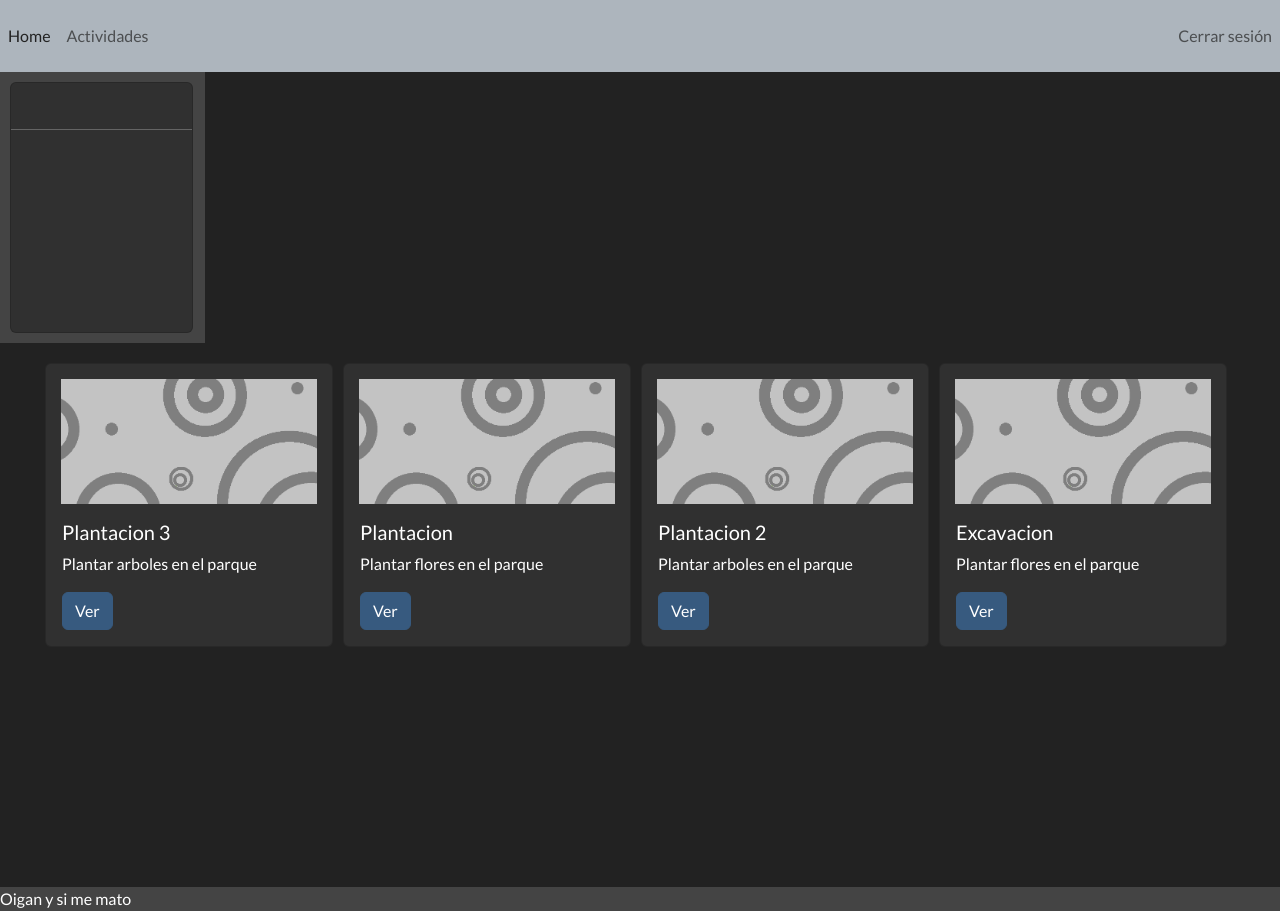
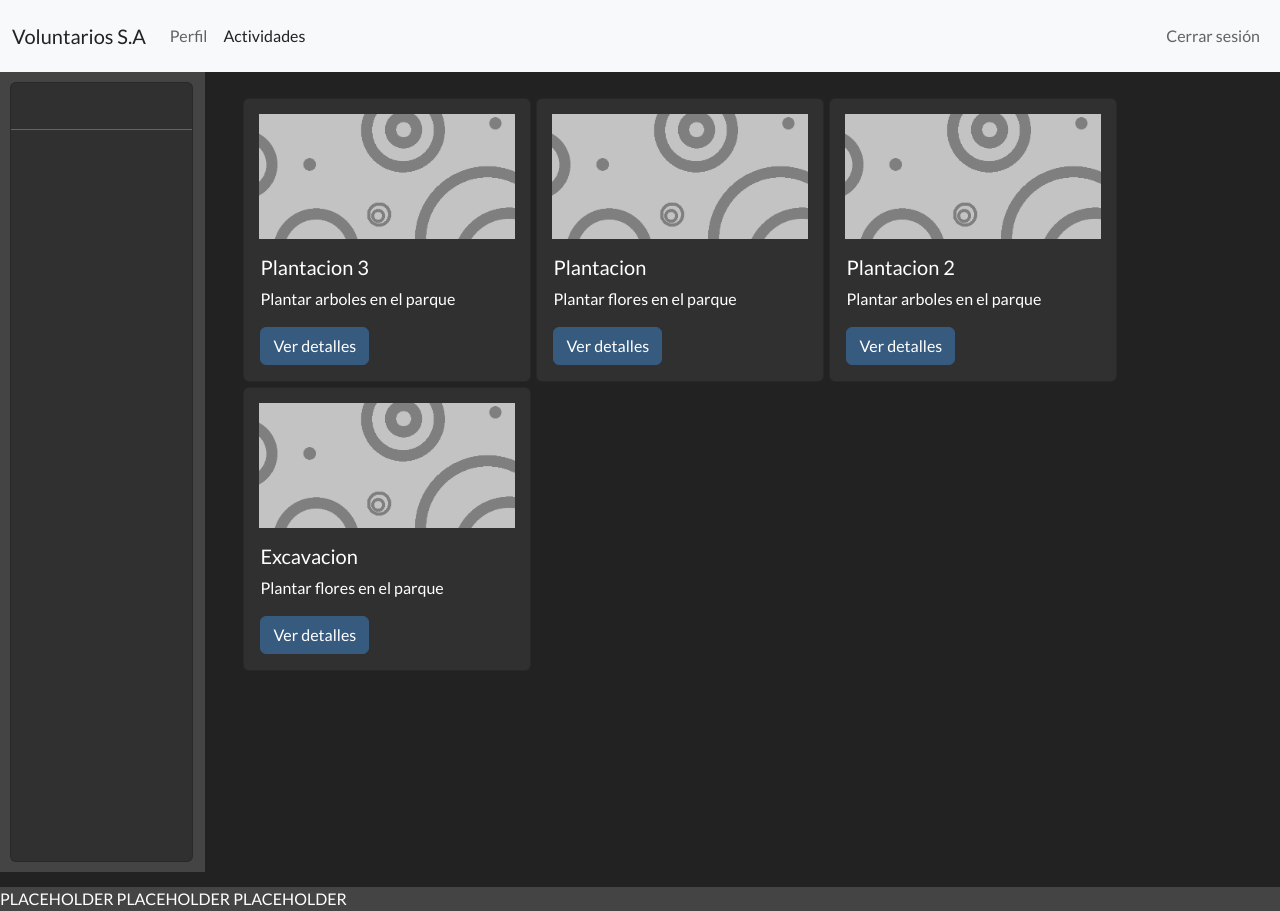
Before and after one commit to JJGL-2264422/WebVoluntarios, a PHP site: page /vista/menu_actividades.php in a window 1280 px wide. Run offline with PHP 8.4, Linux system fonts and the light colour scheme; data comes from the database, SQL or seed files in the repository.

Commit message:
Reenvia correctamente a actividad_detalles con el ID de la actividad. Cambios graficos menores.

```diff
--- a/vista/menu_actividades.php
+++ b/vista/menu_actividades.php
@@ -1,7 +1,7 @@
 <?php
 include("../controlador/conectarBD.php");
 
-$SELsql = "SELECT * FROM actividades";
+$SELsql = "SELECT * FROM actividades WHERE ac_activo = 1";
 $statement = $conn->prepare($SELsql);
 $statement->execute();
 $listaActs = $statement->fetchAll(PDO::FETCH_ASSOC);
@@ -17,13 +17,16 @@
     <title>Actividades</title>
 </head>
 <body>
-    <nav class="navbar navbar-expand navbar-light bg-light justify-content-between">
-        <div class="nav navbar-nav">
-          <a class="nav-item nav-link active" href="#">Home <span class="sr-only">(current)</span></a>
-          <a class="nav-item nav-link" href="#">Actividades</a>
-        </div>
-        <div class="nav navbar-nav">
-          <a class="nav-item nav-link" href="#">Cerrar sesión</a>
+    <nav class="navbar navbar-expand navbar-light bg-body-tertiary">
+        <div class="container-fluid">
+            <div class="nav navbar-nav">
+            <a class="navbar-brand" href="MenuPrincipal.php">Voluntarios S.A</a>
+            <a class="nav-item nav-link" href="./perfil.php">Perfil</a>
+            <a class="nav-item nav-link active" href="#">Actividades <span class="sr-only">(current)</span></a>
+            </div>
+            <div class="nav navbar-nav">
+            <a class="nav-item nav-link" href="#">Cerrar sesión</a>
+            </div>
         </div>
     </nav>
 
@@ -36,13 +39,13 @@
                     </div><hr>
                 </div>
             </div>
-            <div class="col-lg-9 container" style="width:1217px;margin:20px; margin-left:45px;">
+            <div class="col-lg-9 container" style="margin:2%; margin-left:2%;">
                 <!-- Crear uno por actividad -->
                 <div style="display:flex; justify-content:start; flex-wrap:wrap;">
                 <?php
                     foreach($listaActs as $actvs){
                         echo ('
-                            <div style="margin-right:10px;margin-bottom:20px;">
+                            <div style="margin-right:5px;margin-bottom:5px;">
                                 <div class="card" style="width: 18rem;">
                                     <div style="height:125px;width:auto;overflow:hidden;margin-left:15px;margin-right:15px;margin-top:15px;">
                                     <img src="' . $actvs['act_img'] . '" style="display:block; margin-left:auto; margin-right:auto; width:100%;">
@@ -50,11 +53,12 @@
                                     <div class="card-body">
                                         <h5 class="card-title">' . $actvs['nombre'] . '</h5>
                                         <p class="card-text">' . $actvs['descripcion'] . '</p>
-                                        <a href="hamburguesa.php?actcod=' . $actvs['act_codigo'] . '" class="btn btn-primary">Ver</a>
+                                        <a href="./actividad_detalles.php?actcod=' . $actvs['act_codigo'] . '" class="btn btn-primary">Ver detalles</a>
                                     </div>
                                 </div>
                             </div>
                         ');}
+                        //<a href="hamburguesa.php?actcod=' . $actvs['act_codigo'] . '" class="btn btn-primary">Ver</a>
                     ?>
                 </div>
             </div>
@@ -63,7 +67,7 @@
 </body>
 <footer class="bg-secondary">
     <div style="margin-top: 15px;">
-        Oigan y si me mato
+        PLACEHOLDER PLACEHOLDER PLACEHOLDER
     </div>
 </footer>
 </html>
```
